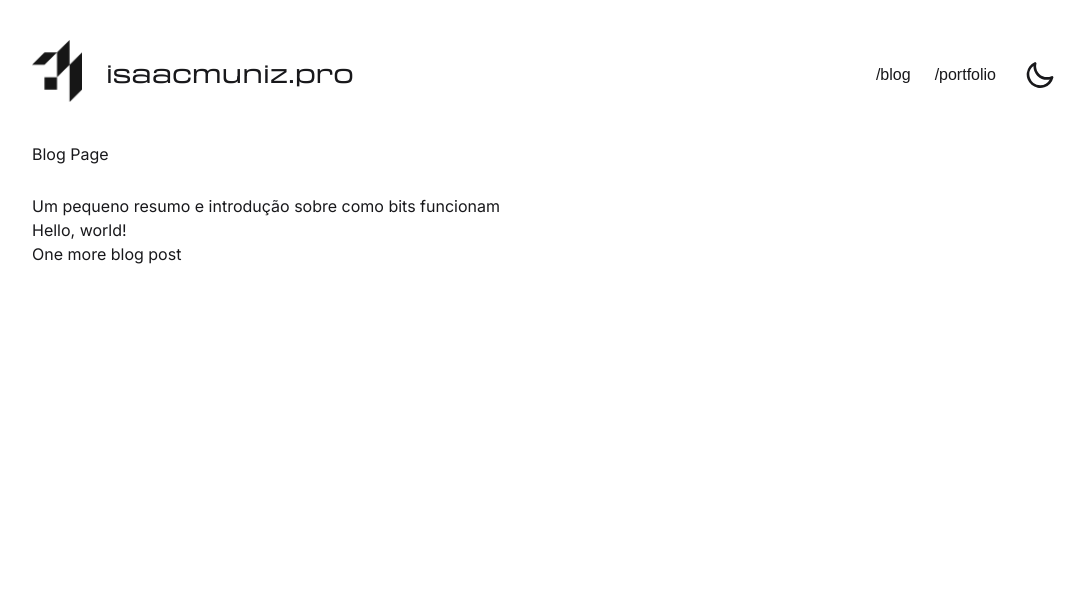
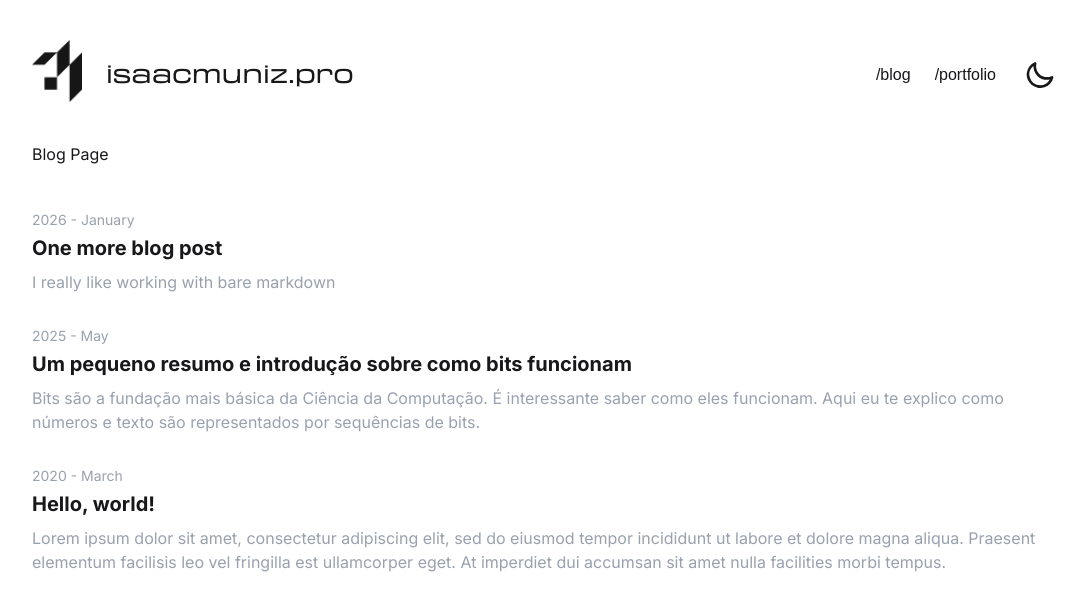
Before and after one commit to codigoisaac/isaacmuniz.pro, a Next.js app: page /blog in a window 1280 px wide. Shown: the top 610 px of the page, without its empty margins (96-1181 px from the left). Built offline with nearby package versions, Linux system fonts and the light colour scheme; a web font is replaced by a local one.

Commit message:
style blog post cards

```diff
--- a/app/blog/page.tsx
+++ b/app/blog/page.tsx
@@ -9,8 +9,21 @@ export default function BlogPage() {
       <div className="mb-7">Blog Page</div>
 
       {allBlogPosts.map((post) => (
-        <Link key={post.slug} href={`blog/${post.slug}`} className="block">
-          {post.title}
+        <Link
+          key={post.slug}
+          href={`blog/${post.slug}`}
+          className="flex flex-col gap-1 py-4"
+        >
+          {/* Date */}
+          <div className="text-sm text-gray-400">{post.date.toString()}</div>
+
+          <div className="flex flex-col gap-2">
+            {/* Title */}
+            <div className="text-xl font-bold text-pretty">{post.title}</div>
+
+            {/* Excerpt */}
+            <div className="text-pretty text-gray-400">{post.excerpt}</div>
+          </div>
         </Link>
       ))}
     </>
--- a/data/blog-posts/hello-world.md
+++ b/data/blog-posts/hello-world.md
@@ -1,7 +1,7 @@
 ---
 title: "Hello, world!"
 excerpt: "Lorem ipsum dolor sit amet, consectetur adipiscing elit, sed do eiusmod tempor incididunt ut labore et dolore magna aliqua. Praesent elementum facilisis leo vel fringilla est ullamcorper eget. At imperdiet dui accumsan sit amet nulla facilities morbi tempus."
-date: "2020-03-16T05:35:07.322Z"
+date: 2020-03-16T05:35:07.322Z
 ---
 
 Lorem ipsum dolor sit amet, consectetur adipiscing elit, sed do eiusmod tempor incididunt ut labore et dolore magna aliqua. Praesent elementum facilisis leo vel fringilla est ullamcorper eget. At imperdiet dui accumsan sit amet nulla facilities morbi tempus. Praesent elementum facilisis leo vel fringilla. Congue mauris rhoncus aenean vel. Egestas sed tempus urna et pharetra pharetra massa massa ultricies.
--- a/lib/api.ts
+++ b/lib/api.ts
@@ -15,6 +15,8 @@ export function getBlogPostBySlug(slug: string) {
   const fileContents = fs.readFileSync(fullBlogPostPath, "utf8");
   const { data, content } = grayMatter(fileContents);
 
+  data.date = formatDate(data.date);
+
   return { ...data, slug: cleanSlug, content } as BlogPost;
 }
 
@@ -27,3 +29,17 @@ export function getAllBlogPosts(): BlogPost[] {
 
   return blogPosts;
 }
+
+function formatDate(dateObj: Date): string {
+  const date = dateObj;
+
+  const monthName = new Intl.DateTimeFormat("en-US", { month: "long" }).format(
+    date
+  );
+
+  const year = date.getFullYear();
+
+  const result = `${year} - ${monthName}`;
+
+  return result;
+}
```
